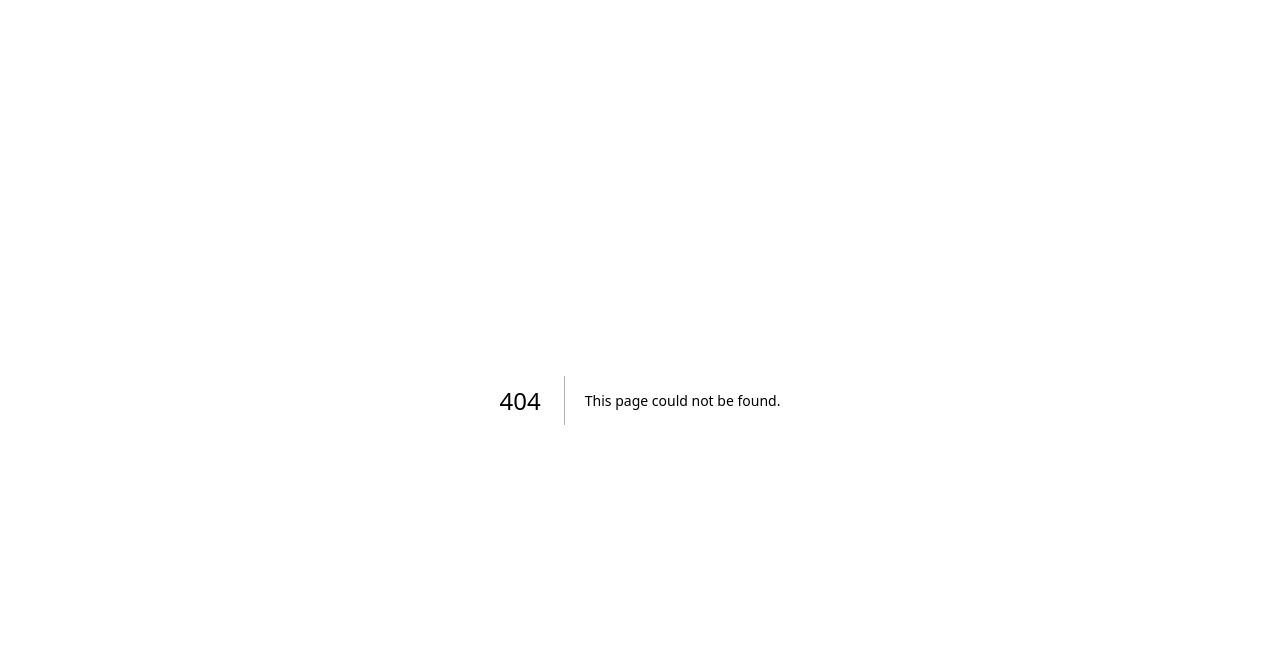
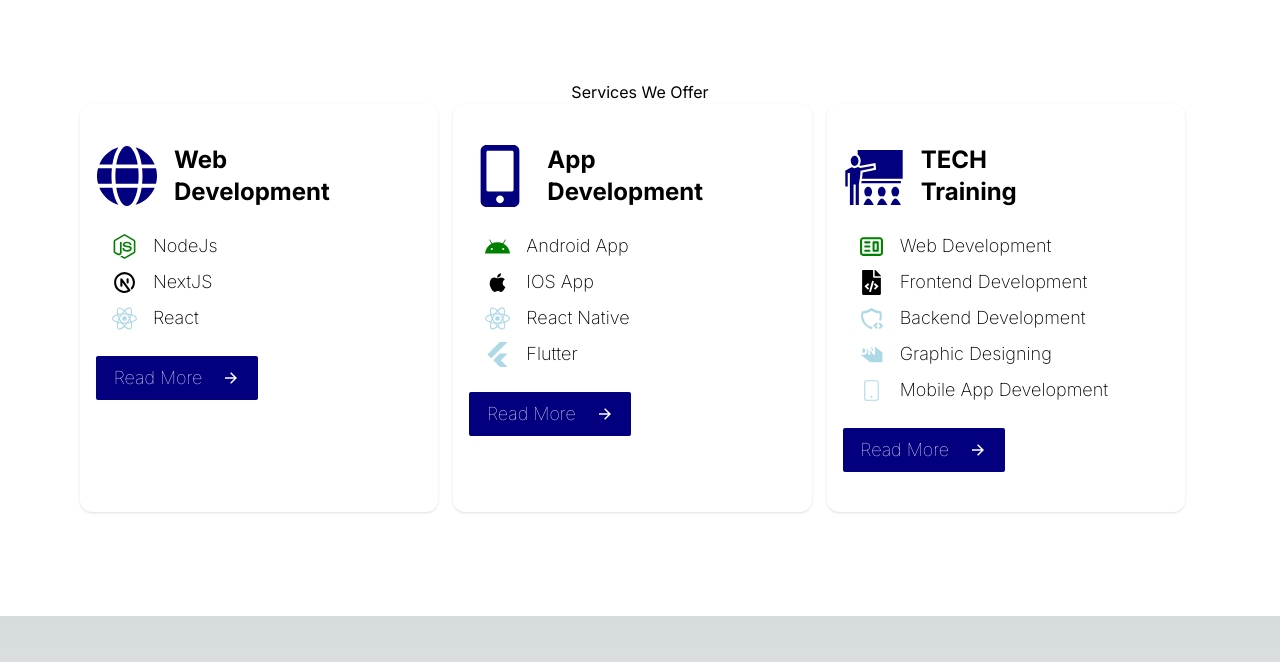
Before and after one commit to Kurtis1955/portweb, a Next.js app: page /pages/servicesRendered in a window 1280 px wide. Before the commit this address had no page. Shown: the top 662 px of the page. Built offline with nearby package versions, Linux system fonts and the light colour scheme.

Commit message:
Create page.js

```diff
--- /dev/null
+++ b/app/pages/servicesRendered/page.js
@@ -0,0 +1,133 @@
+import React from 'react'
+import { SiReact, SiFlutter} from "react-icons/si";
+import {FaGlobe, FaFileCode, FaNodeJs,FaMobileAlt} from "react-icons/fa";
+import { GiTeacher } from "react-icons/gi";
+import { IoLogoApple } from "react-icons/io";
+import { CiMobile2 } from "react-icons/ci";
+import { RiArrowRightLine } from "react-icons/ri";
+import { TbBrandNextjs } from "react-icons/tb";
+import { TbShieldCode } from "react-icons/tb";
+import { IoLogoAndroid } from "react-icons/io5";
+import { CgWebsite } from "react-icons/cg";
+import { IoLogoDesignernews } from "react-icons/io";
+
+const ServicesRendered= () => {
+  return (
+    <div>
+       <section className=" bg-[white] relative py-20 px-20 w-[100vw] " >
+        <h1 id="services" className="text-center ">
+          Services We Offer
+        </h1>
+
+        <div className="  w-[100%] grid gap-0 grid-cols-3 justify-center">
+          <div className="w-[28vw] mb-6 shadow p-10 rounded-xl pl-4 ">
+            <div className="flex items-center gap-4 mb-6 ">
+              <FaGlobe size={62} color="#02007f" />{" "}
+              <h2 className="text-2xl font-[700]">
+                Web <br /> Development
+              </h2>
+            </div>
+
+            <div className="flex flex-col gap-2">
+              <span className="flex gap-4 pl-4  items-center text-lg font-[200]">
+                <FaNodeJs color="green" size={25} /> NodeJs
+              </span>
+
+              <span className="flex gap-4 pl-4 items-center text-lg font-[200]">
+                <TbBrandNextjs color="black" size={25} /> NextJS{" "}
+              </span>
+
+              <span className="flex gap-4 pl-4 items-center text-lg font-[200]">
+                <SiReact color="LIGHTBLUE" size={25} /> React{" "}
+              </span>
+
+              <button
+                className="font-[100] text-lg flex justify-center items-center gap-5 bg-[#02007f]
+          px-2 py-2 rounded-sm mt-4 w-[9em] text-[white]"
+              >
+                Read More <RiArrowRightLine />
+              </button>
+            </div>
+          </div>
+
+          <div className="w-[28vw] mb-6 shadow p-10 rounded-xl pl-4 ">
+            <div className="flex items-center gap-4 mb-6 ">
+              <FaMobileAlt size={62} color="#02007f" />{" "}
+              <h2 className="text-2xl font-[700]">
+                App <br /> Development
+              </h2>
+            </div>
+
+            <div className="flex flex-col gap-2">
+              <span className="flex gap-4 pl-4  items-center text-lg font-[200]">
+                <IoLogoAndroid color="green" size={25} /> Android App{" "}
+              </span>
+
+              <span className="flex gap-4 pl-4 items-center text-lg font-[200]">
+                <IoLogoApple color="black" size={25} /> IOS App{" "}
+              </span>
+
+              <span className="flex gap-4 pl-4 items-center text-lg font-[200]">
+                <SiReact color="LIGHTBLUE" size={25} /> React Native{" "}
+              </span>
+
+              <span className="flex gap-4 pl-4 items-center text-lg font-[200]">
+                <SiFlutter color="LIGHTBLUE" size={25} /> Flutter{" "}
+              </span>
+
+
+              <button
+                className="font-[100] text-lg flex justify-center items-center gap-5 bg-[#02007f]
+          px-2 py-2 rounded-sm mt-4 w-[9em] text-[white]"
+              >
+                Read More <RiArrowRightLine />
+              </button>
+            </div>
+          </div>
+
+          <div className="w-[28vw] mb-6 shadow p-10 rounded-xl pl-4 ">
+            <div className="flex items-center gap-4 mb-6 ">
+              <GiTeacher size={62} color="#02007f" />{" "}
+              <h2 className="text-2xl font-[700]">
+               TECH <br /> Training
+              </h2>
+            </div>
+
+            <div className="flex flex-col gap-2">
+              <span className="flex gap-4 pl-4  items-center text-lg font-[200]">
+                <CgWebsite  color="green" size={25} /> Web Development{" "}
+              </span>
+
+              <span className="flex gap-4 pl-4 items-center text-lg font-[200]">
+                <FaFileCode  color="black" size={25} /> Frontend Development {" "}
+              </span>
+
+              <span className="flex gap-4 pl-4 items-center text-lg font-[200]">
+                <TbShieldCode color="LIGHTBLUE" size={25} /> Backend Development
+              </span>
+
+              <span className="flex gap-4 pl-4 items-center text-lg font-[200]">
+                <IoLogoDesignernews  color="LIGHTBLUE" size={25} /> Graphic Designing
+              </span>
+
+              <span className="flex gap-4 pl-4 items-center text-lg font-[200]">
+                {" "}
+                <CiMobile2  color="LIGHTBLUE" size={25} />
+              Mobile App Development
+              </span>
+
+              <button
+                className="font-[100] text-lg flex justify-center items-center gap-5 bg-[#02007f]
+          px-2 py-2 rounded-sm mt-4 w-[9em] text-[white]"
+              >
+                Read More <RiArrowRightLine />
+              </button>
+            </div>
+          </div>
+    </div>
+    </section>
+    </div>
+  )
+}
+
+export default ServicesRendered;
```
